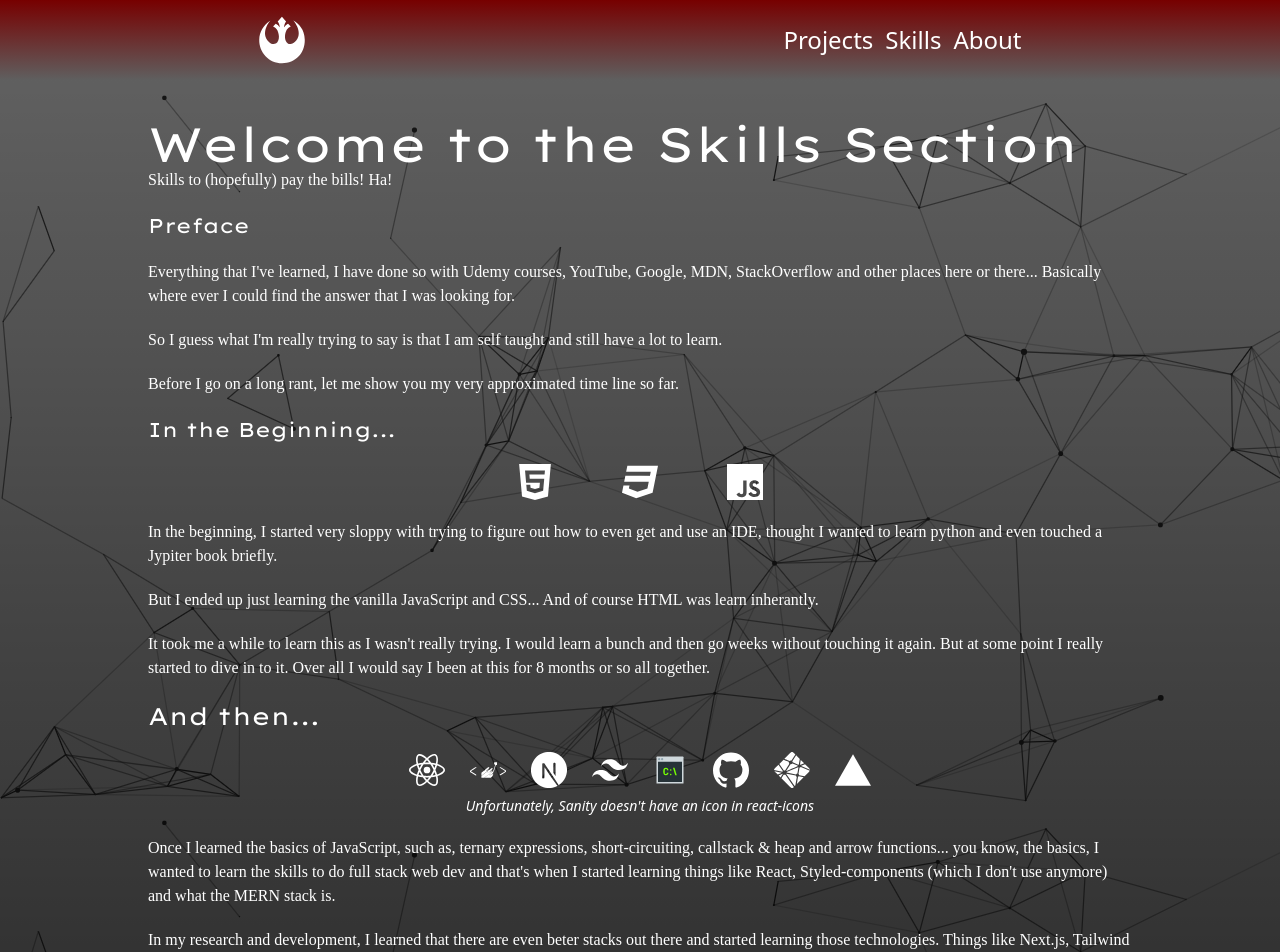
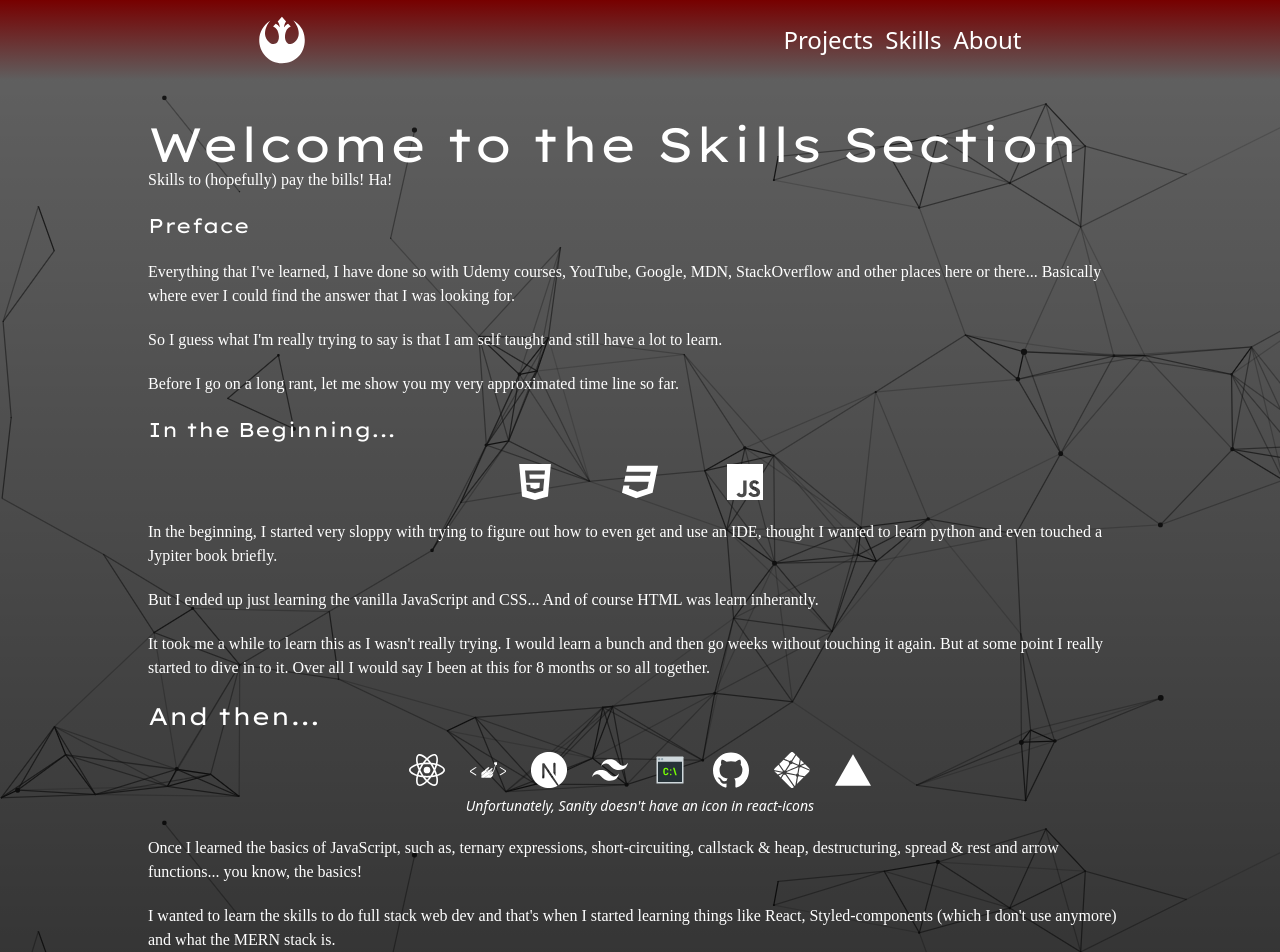
Before and after one commit to ajm4109/portfolio, a Next.js app: page /skills in a window 1280 px wide. Shown: the top 952 px of the page. Built offline with nearby package versions, Linux system fonts and the light colour scheme; a web font is replaced by a local one.

Commit message:
Added TypeScript to Skills

```diff
--- a/pages/skills.js
+++ b/pages/skills.js
@@ -19,6 +19,7 @@ import {
   SiExpress,
   SiNodedotjs,
   SiIonic,
+  SiTypescript,
 } from 'react-icons/si';
 
 const Skills = () => {
@@ -101,11 +102,15 @@ const Skills = () => {
               </p>
               <p>
                 Once I learned the basics of JavaScript, such as, ternary
-                expressions, short-circuiting, callstack {`&`} heap and arrow
-                functions... you know, the basics, I wanted to learn the skills
-                to do full stack web dev and that{`'`}s when I started learning
-                things like React, Styled-components (which I don{`'`}t use
-                anymore) and what the MERN stack is.
+                expressions, short-circuiting, callstack {`&`} heap,
+                destructuring, spread {`&`} rest and arrow functions... you
+                know, the basics!
+              </p>
+              <p>
+                I wanted to learn the skills to do full stack web dev and that
+                {`'`}s when I started learning things like React,
+                Styled-components (which I don{`'`}t use anymore) and what the
+                MERN stack is.
               </p>
               <p>
                 In my research and development, I learned that there are even
@@ -136,6 +141,7 @@ const Skills = () => {
               </p>
               <h1>Things to come...</h1>
               <div className='flex flex-wrap items-center justify-evenly max-w-lg mx-auto'>
+                <SiTypescript className='text-4xl' />
                 <AiTwotoneApi className='text-4xl' />
                 <SiFirebase className='text-4xl' />
                 <SiMongodb className='text-4xl' />
@@ -145,6 +151,7 @@ const Skills = () => {
                 <SiIonic className='text-4xl' />
                 <MdMobileFriendly className='text-4xl' />
               </div>
+              <p>Learn TypScript! ... And ...</p>
               <p>
                 Over the next few months I will be working on fully funtional
                 clones to strengthen the knowledge I have gained thus far and to
```
